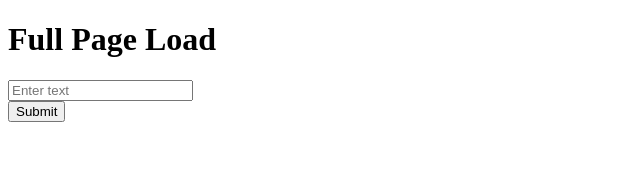
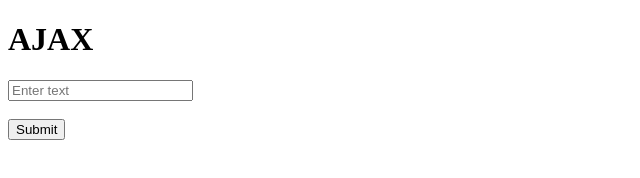
Before and after one commit to ashishnagpal2498/AjaxVsFullPageLoad, a website: page Ajax/public_static/index.html in a window 1280 px wide. Shown: the whole page, without its empty margins (0-640 px from the left). Drawn offline with Linux system fonts and the light colour scheme.

Commit message:
Finalise AJAX vs full load

```diff
--- a/Ajax/public_static/index.html
+++ b/Ajax/public_static/index.html
@@ -6,9 +6,10 @@
     <script src="index.js"></script>
 </head>
 <body>
-<h1>Full Page Load</h1> <!-- Heading Will remain same -->
+<h1>AJAX </h1> <!-- Heading Will remain same -->
 <form onsubmit="formSubmit(event)"> <!-- No need to provide method and action as request is send through AJAX technique -->
     <input type="text" name="text" placeholder="Enter text">
+    <br>
     <br>
     <button type="submit">Submit</button>
 </form>
--- a/Full_page_load/server.js
+++ b/Full_page_load/server.js
@@ -31,6 +31,7 @@ app.get('/data',(req,res)=>{
               <form action="/data" method="get">
               <input type="text" name="text" placeholder="Enter text">
               <br>
+              <br>
               <button type="submit">Submit</button>
               </form>
               <ul>
```
Also changed, not shown: Full_page_load/public_static/index.html (+1 -0 lines), readme.md.
